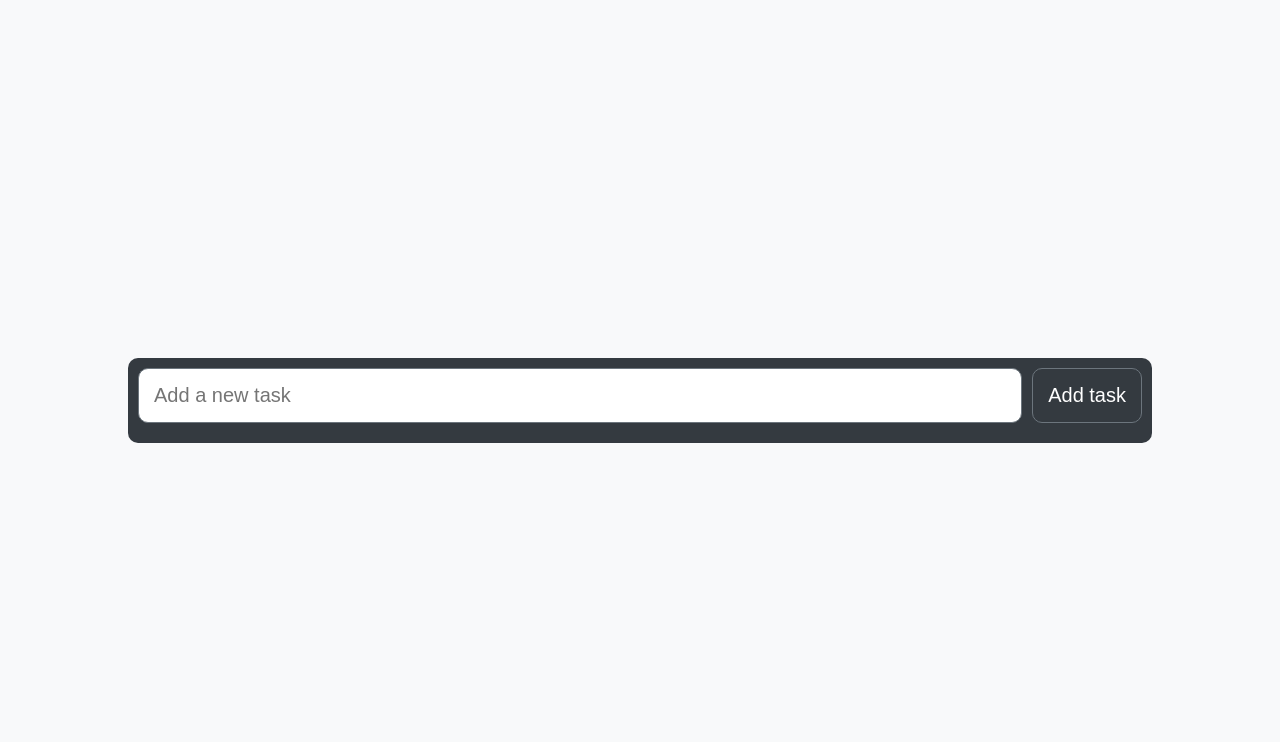
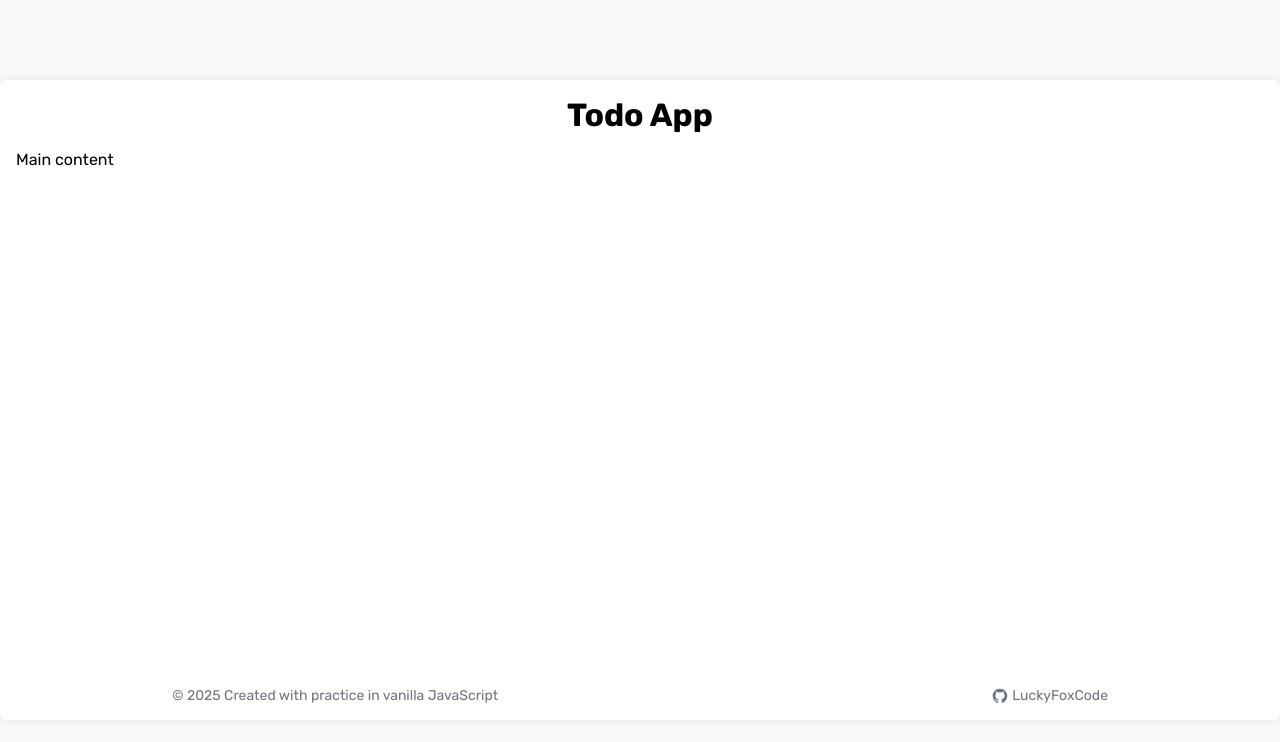
Before and after one commit to LuckyFoxCode/todo-js, a plain HTML site: page index.html in a window 1280 px wide. Drawn offline with Linux system fonts and the light colour scheme.

Commit message:
refactor project and create Header, Footer and Container

```diff
--- a/css/base.css
+++ b/css/base.css
@@ -20,8 +20,12 @@
 }
 
 body {
-  background-color: var(--light);
+  display: flex;
+  justify-content: center;
+  align-items: center;
   color: var(--black);
   font-family: "Rubik", sans-serif;
   font-size: 16px;
+  background-color: var(--light);
+  min-height: 100vh;
 }
--- a/css/style.css
+++ b/css/style.css
@@ -1,65 +1,70 @@
 @import "./base.css";
 
-#app {
+.app {
   display: flex;
+  flex-direction: column;
+  align-items: center;
   justify-content: center;
+  width: 100%;
+  max-width: 1440px;
+  height: 100vh;
+  max-height: 80vh;
+  margin: auto;
+  background-color: var(--white);
+  box-shadow: 0 0 10px rgba(0, 0, 0, 0.1);
+  border-radius: 0.5rem;
+  padding: 1rem;
+  gap: 1rem;
+}
+.app-header,
+.app-footer {
+  flex-shrink: 0;
+}
+
+.app-header {
+  display: flex;
   align-items: center;
-  height: 100vh;
+  justify-content: center;
+}
+
+.app-main {
+  flex: 1;
+  display: flex;
+  flex-direction: column;
   width: 100%;
 }
 
-.container {
+.app-footer {
+  width: 75%;
   display: flex;
-  flex-direction: column;
-  margin: 0 auto;
-  width: 80%;
-  color: var(--white);
-  background-color: var(--dark);
-  padding: 10px;
-  border-radius: 10px;
+  align-items: center;
+  justify-content: space-between;
+}
+
+.app-footer-link,
+.app-footer-copyright {
+  color: var(--secondary);
+  font-size: 14px;
+}
+
+.app-footer-link {
+  display: flex;
+  align-items: center;
+  gap: 4px;
+  text-decoration: none;
+  transition: var(--transition-all);
+}
+
+.app-footer-link:hover {
+  color: var(--primary);
 }
 
 .todo-form {
   display: flex;
-  justify-content: space-between;
+  flex-direction: column;
   align-items: center;
-  gap: 10px;
-  margin-bottom: 10px;
+  justify-content: center;
+  background-color: var(--white);
+  border-radius: 0.5rem;
+  transition: var(--transition-all);
 }
-
-.todo-form-input,
-.todo-form-button {
-  font-size: 20px;
-  padding: 15px;
-  border: 1px solid var(--secondary);
-  border-radius: 10px;
-  transition: var(--transition-all);
-  outline: none;
-}
-
-.todo-form-input {
-  flex: 1;
-  color: var(--white);
-  background-color: var(--white);
-
-  &:focus {
-    border-color: var(--primary);
-    background-color: var(--dark);
-  }
-}
-
-.todo-form-button {
-  padding: 15px;
-  border-radius: 10px;
-  color: var(--white);
-  background-color: transparent;
-  cursor: pointer;
-
-  &:hover {
-    background-color: var(--primary);
-  }
-
-  &:focus {
-    border-color: var(--primary);
-  }
-}
--- a/js/components/App.js
+++ b/js/components/App.js
@@ -1,69 +1,14 @@
-export function App() {
-  const todos = [
-    { id: 1, text: "Task 1", completed: false },
-    { id: 2, text: "Task 2", completed: false },
-  ];
+import { createHeader, createFooter, createMainContent } from "./index.js";
 
-  function render() {
-    const root = document.querySelector("#app");
-    root.innerHTML = "";
+export function createApp() {
+  const app = document.createElement("div");
+  app.classList.add("app");
 
-    function container() {
-      const container = document.createElement("div");
-      container.classList.add("container");
+  const header = createHeader();
+  const footer = createFooter();
+  const main = createMainContent();
 
-      container.appendChild(todoForm(todos));
+  app.append(header, main, footer);
 
-      return container;
-    }
-
-    function todoForm(todos) {
-      const todoForm = document.createElement("form");
-      todoForm.classList.add("todo-form");
-
-      const input = document.createElement("input");
-      input.classList.add("todo-form-input");
-      input.type = "text";
-      input.placeholder = "Add a new task";
-      todoForm.appendChild(input);
-
-      const button = document.createElement("button");
-      button.classList.add("todo-form-button");
-      button.type = "submit";
-      button.textContent = "Add task";
-      todoForm.appendChild(button);
-
-      const handleSubmit = (e) => {
-        e.preventDefault();
-
-        const value = input.value.trim();
-
-        if (value === "") return;
-        if (value.length > 100) return;
-
-        if (todos.some((todo) => todo.text === value)) {
-          console.log("Task already exists");
-          return;
-        }
-
-        const newTodo = {
-          id: crypto.randomUUID(),
-          text: value,
-          completed: false,
-        };
-
-        input.value = "";
-        todos.push(newTodo);
-        render();
-      };
-
-      todoForm.addEventListener("submit", handleSubmit);
-
-      return todoForm;
-    }
-
-    root.appendChild(container());
-  }
-
-  render();
+  return app;
 }
--- /dev/null
+++ b/js/components/Container.js
@@ -0,0 +1,7 @@
+export function createMainContent() {
+  const main = document.createElement("main");
+  main.classList.add("app-main");
+  main.innerHTML = "Main content";
+
+  return main;
+}
--- /dev/null
+++ b/js/components/Footer.js
@@ -0,0 +1,22 @@
+export function createFooter() {
+  const footer = document.createElement("footer");
+  footer.classList.add("app-footer");
+
+  const getYear = new Date().getFullYear();
+
+  const copyright = document.createElement("p");
+  copyright.classList.add("app-footer-copyright");
+  copyright.innerHTML = `&copy; ${getYear} Created with practice in vanilla JavaScript`;
+
+  const githubIcon = `<svg xmlns="http://www.w3.org/2000/svg" width="16" height="16" viewBox="0 0 24 24"><path fill="currentColor" fill-rule="evenodd" d="M11.999 1C5.926 1 1 5.925 1 12c0 4.86 3.152 8.983 7.523 10.437c.55.102.75-.238.75-.53c0-.26-.009-.952-.014-1.87c-3.06.664-3.706-1.475-3.706-1.475c-.5-1.27-1.221-1.61-1.221-1.61c-.999-.681.075-.668.075-.668c1.105.078 1.685 1.134 1.685 1.134c.981 1.68 2.575 1.195 3.202.914c.1-.71.384-1.195.698-1.47c-2.442-.278-5.01-1.222-5.01-5.437c0-1.2.428-2.183 1.132-2.952c-.114-.278-.491-1.397.108-2.91c0 0 .923-.297 3.025 1.127A10.5 10.5 0 0 1 12 6.32a10.5 10.5 0 0 1 2.754.37c2.1-1.424 3.022-1.128 3.022-1.128c.6 1.514.223 2.633.11 2.911c.705.769 1.13 1.751 1.13 2.952c0 4.226-2.572 5.156-5.022 5.428c.395.34.747 1.01.747 2.037c0 1.47-.014 2.657-.014 3.017c0 .295.199.637.756.53C19.851 20.979 23 16.859 23 12c0-6.075-4.926-11-11.001-11"/></svg>`;
+
+  const link = document.createElement("a");
+  link.classList.add("app-footer-link");
+  link.innerHTML = `${githubIcon} LuckyFoxCode`;
+  link.href = "https://github.com/LuckyFoxCode";
+  link.target = "_blank";
+
+  footer.append(copyright, link);
+
+  return footer;
+}
--- /dev/null
+++ b/js/components/Header.js
@@ -0,0 +1,12 @@
+export function createHeader() {
+  const header = document.createElement("header");
+  header.classList.add("app-header");
+
+  const title = document.createElement("h1");
+  title.classList.add("app-header-title");
+  title.innerHTML = "Todo App";
+
+  header.append(title);
+
+  return header;
+}
--- a/js/components/index.js
+++ b/js/components/index.js
@@ -1 +1,4 @@
-export { App } from "./App.js";
+export { createApp } from "./App.js";
+export { createMainContent } from "./Container.js";
+export { createFooter } from "./Footer.js";
+export { createHeader } from "./Header.js";
--- a/js/script.js
+++ b/js/script.js
@@ -1,11 +1,12 @@
-import { App } from "./components/index.js";
+import { createApp } from "./components/index.js";
 
 function init() {
-  const container = document.createElement("div");
-  container.id = "app";
-  document.body.appendChild(container);
+  const root = document.querySelector("body");
+  root.innerHTML = "";
 
-  App();
+  const app = createApp();
+
+  root.append(app);
 }
 
 init();
```
